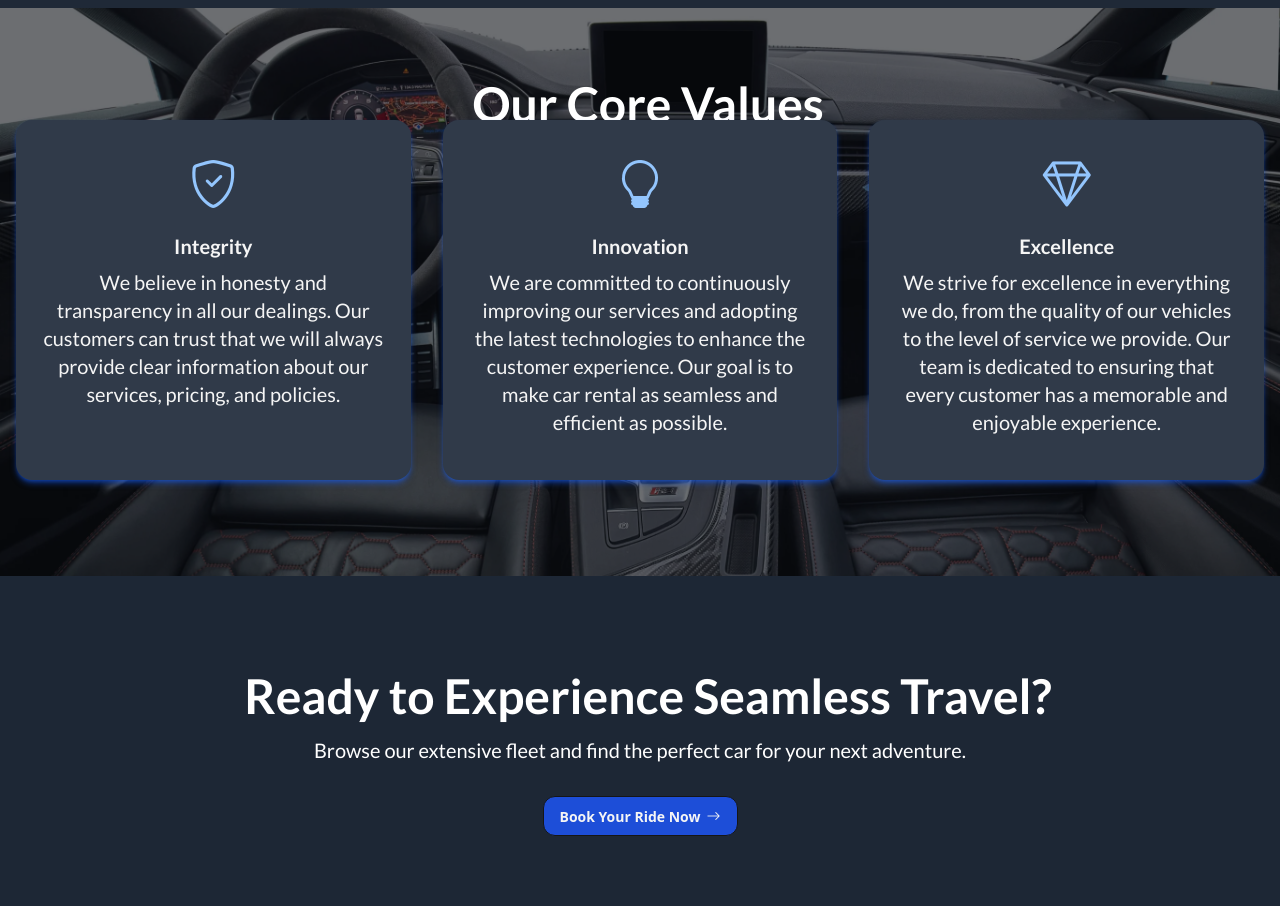
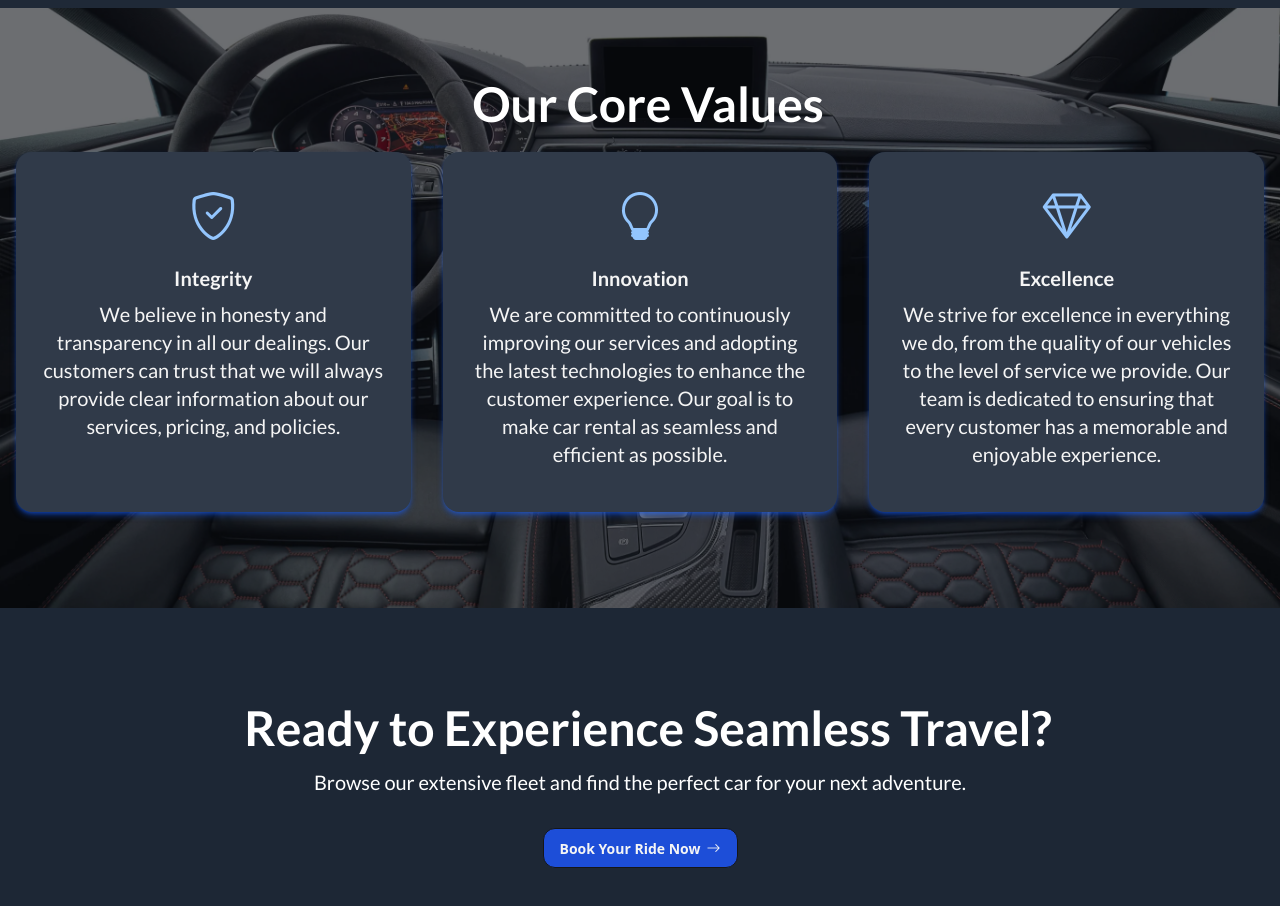
Before and after one commit to jacobferreras/car-rental, a Next.js app: page /about in a window 1280 px wide. Shown: the part 2080-2986 px from the top of the page. Built offline with nearby package versions, Linux system fonts and the light colour scheme; no server answers.

Commit message:
refactor: adjust margin in AboutCoreValues for improved layout consistency

```diff
--- a/components/ui/about/AboutCoreValues.tsx
+++ b/components/ui/about/AboutCoreValues.tsx
@@ -10,7 +10,7 @@ const AboutCoreValues = () => {
           Our Core Values
         </h1>
       </div>
-      <div className="flex flex-col md:flex-row justify-center items-center px-4  text-center gap-4 lg:gap-8 mt-4 relative z-10">
+      <div className="flex flex-col md:flex-row justify-center items-center px-4  text-center gap-4 lg:gap-8 mt-12 relative z-10">
         <CoreValueCard
           title="Integrity"
           description="We believe in honesty and transparency in all our dealings. Our customers can trust that we will always provide clear information about our services, pricing, and policies."
```
